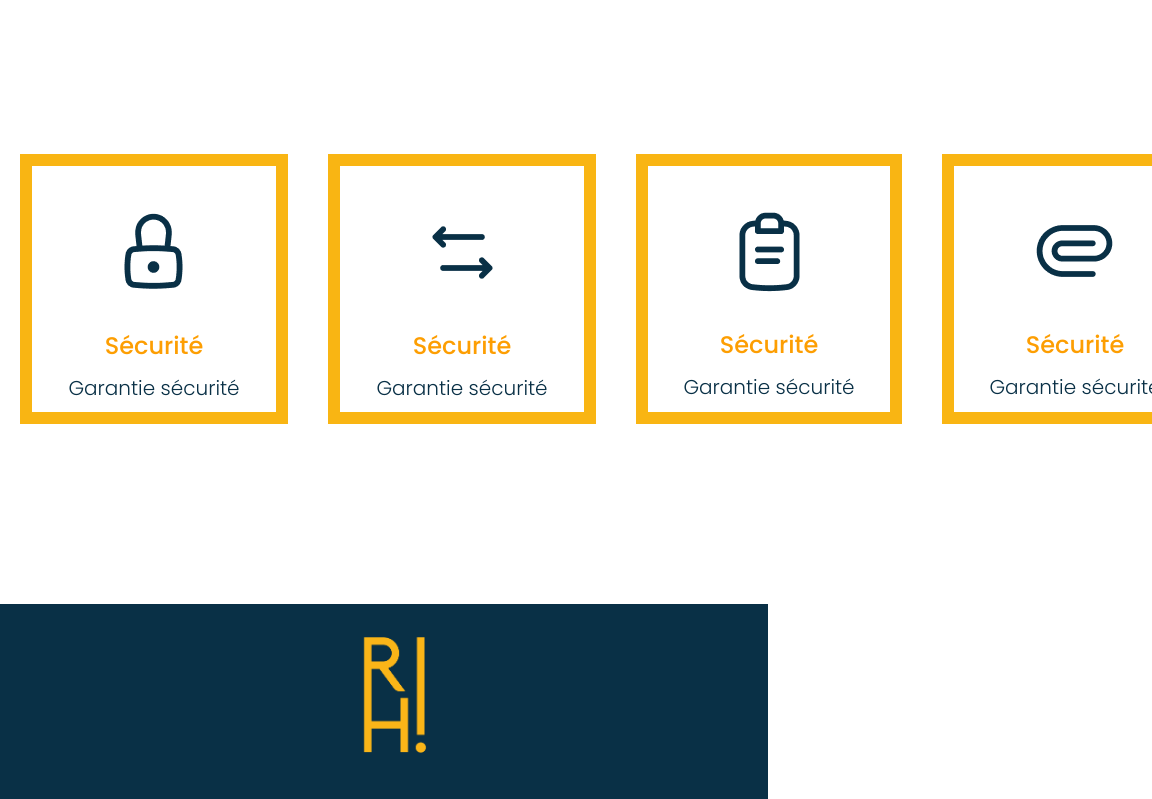
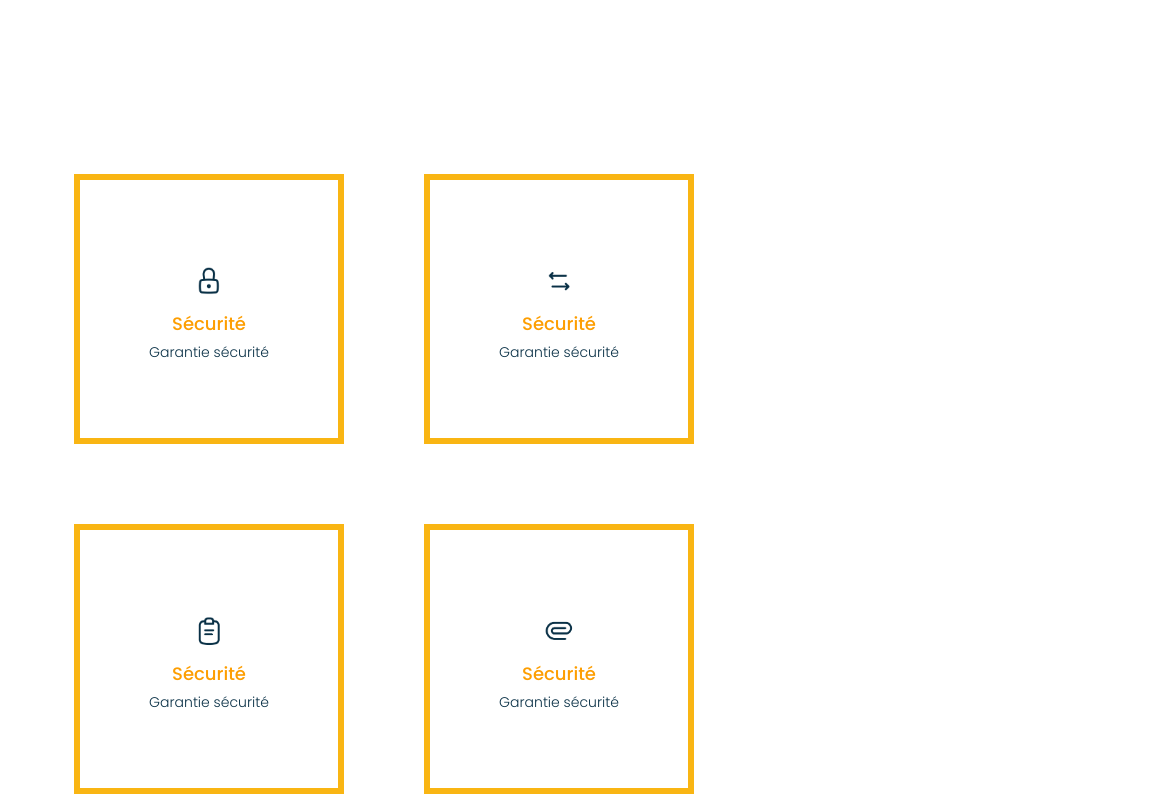
Before and after one commit to WildCodeSchool/remote2q4-21-p3-eurheka-front, a React (Create React App) app: page / in a window 768 px wide. Shown: the part 2080-2879 px from the top of the page, 1152 px wide, since content can reach past the window. Built offline with nearby package versions, Linux system fonts and the light colour scheme.

Commit message:
responsive ok on security

```diff
--- a/src/components/security/Security.css
+++ b/src/components/security/Security.css
@@ -5,13 +5,6 @@
     flex-direction: row;
     justify-content: space-around;
     margin-bottom: 200px;
-}
-
-.Box-inline{
-    display: flex;
-    flex-direction: row;
-    justify-content: space-around;
-    width: 50%;
 }
 
 .Security-box {
@@ -52,7 +45,9 @@
         width: 100%;
         height: auto;
         display: flex;
-        flex-direction: column;
+        flex-wrap: wrap;
+        justify-content: center;
+        align-items: center;
     }
 
     .Box-inline {
@@ -80,6 +75,7 @@
         width: 100%;
         height: 100%;
         object-fit: inherit;
+        margin-top: 0px;
     }
 
     .Security-title {
@@ -93,3 +89,37 @@
     }
 
 }
+
+@media screen and (min-width: 768px) and (max-width: 1024px) {
+    .Security-container {
+        width: 100%;
+        height: auto;
+        display: flex;
+        flex-wrap: wrap;
+        justify-content: center;
+        margin-bottom: 80px;
+    }
+
+    .Security-box {
+        width: 270px;
+        height: 270px;
+        border: 6px solid var(--main-color-light-background);
+        margin: 40px;
+    }
+    .Security-img {
+        max-width: 155px;
+        max-height: 55px;
+    }
+
+    .Security-title {
+        font-size: 18px;
+        color: var(--main-color-light-security-link);
+        margin-bottom: 5px;
+    }
+    .Security-text {
+        font-size: 14px;
+        color: var(--sec-color-dark-text);
+        margin-bottom: 5px;
+    }
+
+}
```
Also changed, not shown: src/components/adviceCardList/AdviceCardList.css (line endings or trailing spaces).
